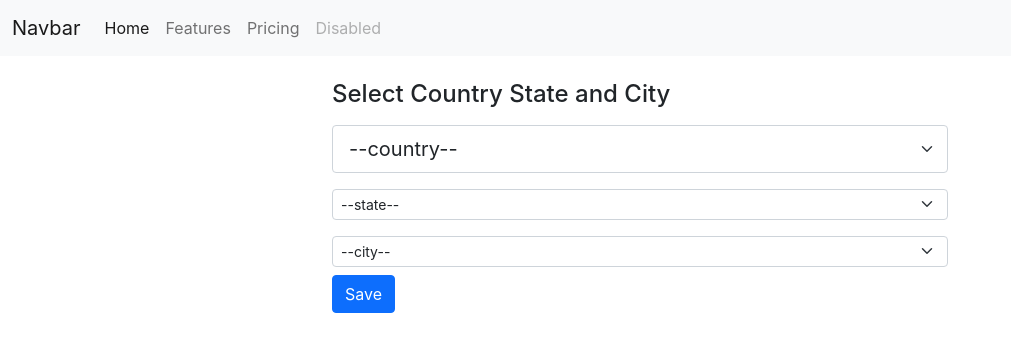
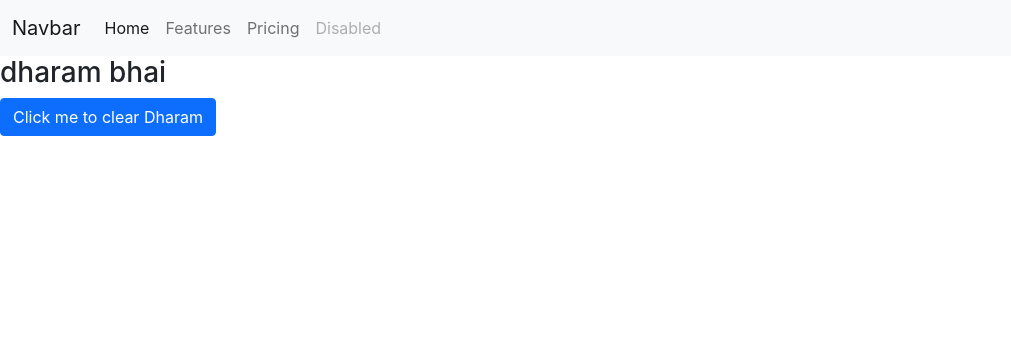
Before and after one commit to baghelhub/React-app, a React (Create React App) app in the folder reactapp/: page / in a window 1280 px wide. Shown: the top 352 px of the page, without its empty margins (0-1011 px from the left). Built offline with nearby package versions, Linux system fonts and the light colour scheme; the HTML template or start-up script is replaced by a standard one.

Commit message:
add dharam bhai file

```diff
--- a/reactapp/src/App.js
+++ b/reactapp/src/App.js
@@ -1,22 +1,23 @@
 
 import './App.css';
 import Navbar from './components/navbar';
-import CountrySelect from './components/countrySelect'
+import Dharam from './components/dharam';
+//import CountrySelect from './components/countrySelect'
 //import SetCount from './components/SetCount';
-//import  Textform from './components/Textform';
+// import Textform from './components/textform';
 //import About from './components/About';
 //import { BrowserRouter, Routes, Route, Link } from 'react-router-dom';
 //import Home from './components/Home';
 //import Help from './components/Help';
-
 function App() {
   return (
-      <>
+    <>
 
       <Navbar />
+      <Dharam />
+      {/* < Textform text="This Text is use with the help Props" /> */}
 
-      <CountrySelect />
-      {/* < Textform  text="This Text is use with the help Props" /> */}
+      {/* <CountrySelect /> */}
       {/* < SetCount /> */}
       {/* <About /> */}
 
--- a/reactapp/src/components/Textform.js
+++ b/reactapp/src/components/Textform.js
@@ -37,7 +37,7 @@ export default function Textform(props) {
                     <h3> {props.nextText}</h3>
 
                     <div className='mb-3'>
-                        <textarea className='form-control' value={text} onChange={textonchaneg} id='myBox' bg-4 rows='8'></textarea>
+                    <textarea className='form-control' value={text} onChange={textonchaneg} id='myBox' bg-4 rows='8'></textarea>
                     </div>
                     <button className="btn btn-secondary mx-1" onClick={ChangeText}>New Text</button>
                     <button className="btn btn-success mx-1" onClick={touppercasetext}>Caps Text</button>
--- /dev/null
+++ b/reactapp/src/components/dharam.js
@@ -0,0 +1,17 @@
+import {useState}  from 'react'
+
+export default function Dharam() {
+
+    const [clear, setClear] = useState("dharam bhai");
+    const clearFun = ()=>{
+        let txt = "";
+          setClear(txt);
+      }
+    return(
+         <>
+         <h3>{clear}</h3>
+         <button className="btn btn-primary" onClick={clearFun}>Click me to clear Dharam</button>
+
+         </>
+    )
+}
```
